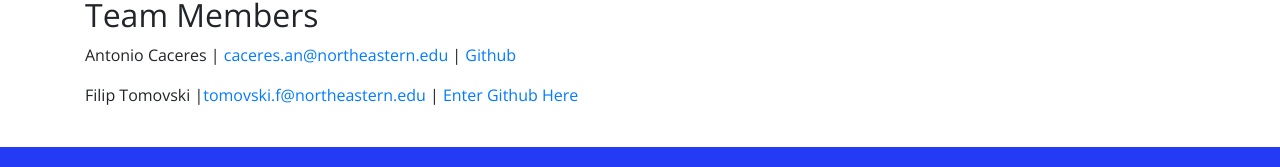
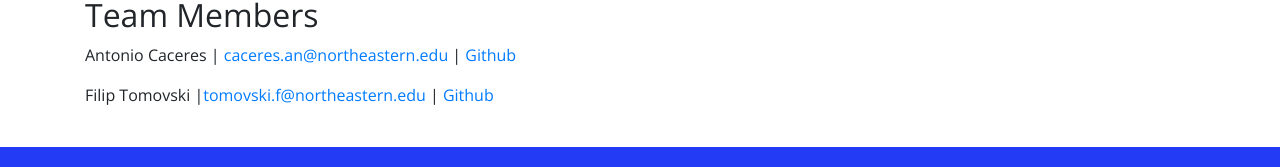
Before and after one commit to AntonioCaceres17/DS4440-Final-Project, a plain HTML site: page index.html in a window 1280 px wide. Shown: the part 1166-1333 px from the top of the page. Drawn offline with nearby package versions, Linux system fonts and the light colour scheme.

Commit message:
Team members

```diff
--- a/index.html
+++ b/index.html
@@ -77,7 +77,7 @@
 </p>
 <p> Filip Tomovski
   |<a href="malito:tomovski.f@northeastern.edu">tomovski.f@northeastern.edu</a>
-  | <a href="">Enter Github Here</a>
+  | <a href=https://github.com/ftomovski>Github</a>
 </p>
 
 
```
